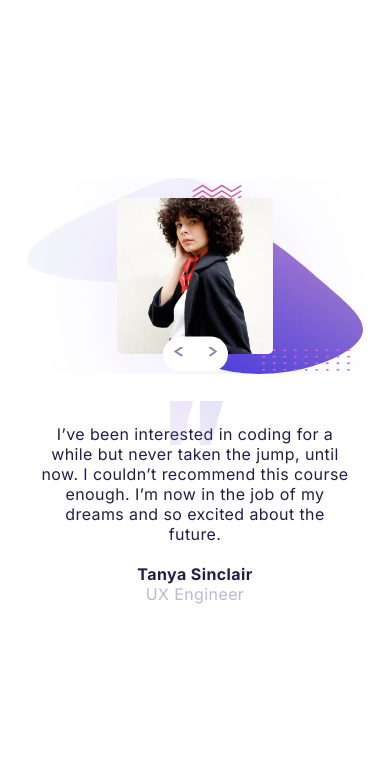
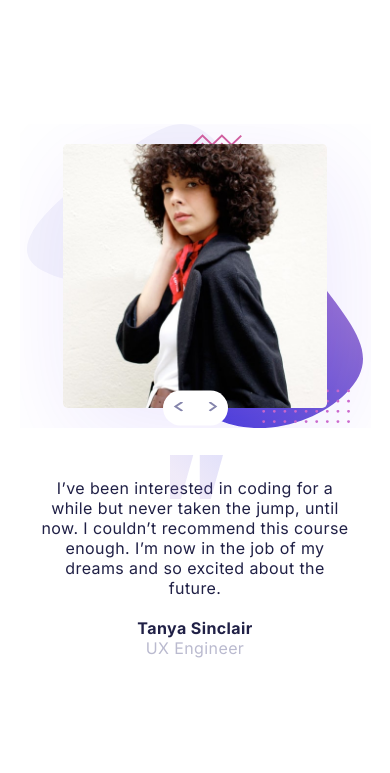
Before and after one commit to Ryusaem/Ryusaem-coding-bootcamp-testimonials-slide, a plain HTML site: page index.html in a window 390 px wide. Shown: the top 773 px of the page. Drawn offline with Linux system fonts and the light colour scheme.

Commit message:
Increasing the size of Avatar for mobile view to 85%

```diff
--- a/css/style.css
+++ b/css/style.css
@@ -81,7 +81,7 @@ body {
 
 .testimonial-image .avatar {
   position: relative;
-  width: 50%;
+  width: 85%;
   border-radius: 0.3rem;
   box-shadow: 10px 24px 100px rgba(81, 34, 250, 0.1);
   z-index: 2;
```
